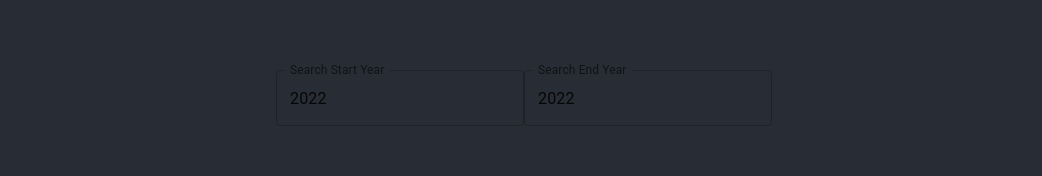
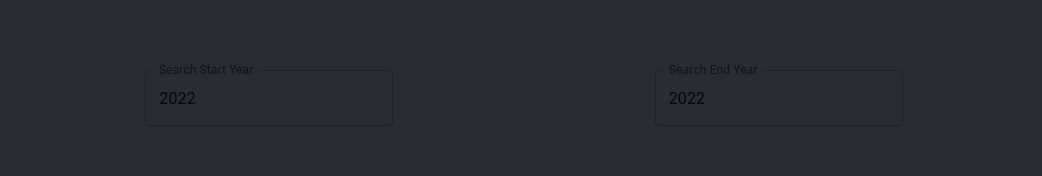
Before and after one commit to MathiasSoderqvist/NASA-Image-Collection, a React (Create React App) app: page / in a window 1280 px wide. Shown: the part 274-450 px from the top of the page, without its empty margins (116-1158 px from the left). Built offline with nearby package versions, Linux system fonts and the light colour scheme.

Commit message:
fix styles

```diff
--- a/src/Components/SearchPage.js
+++ b/src/Components/SearchPage.js
@@ -3,10 +3,9 @@ import { useState } from 'react';
 
 import nasaLogo from '../nasa.svg';
 import Box from '@mui/material/Box';
-import Stack from '@mui/material/Stack';
 import { getSearch } from '../ApiService';
 import Button from '@mui/material/Button';
-import { Typography } from '@mui/material';
+import { Grid, Typography } from '@mui/material';
 import InputBase from '@mui/material/InputBase';
 import TextField from '@mui/material/TextField';
 import { DatePicker } from '@mui/x-date-pickers';
@@ -85,7 +84,7 @@ export const SearchPage = () => {
         <Typography variant='h1'>
           <span><img src={nasaLogo} className="App-logo" alt="logo" /> Image Collection</span>
         </Typography>
-        <Stack margin={'4rem'} flexDirection='row' justifyContent={'space-between'}>
+        <Grid container margin={'4rem'} justifyContent='space-evenly' alignItems='center'>
          <DatePicker
             views={['year']}
             value={yearStart}
@@ -94,6 +93,7 @@ export const SearchPage = () => {
               setYearStart(newValue);
             }}
             renderInput={(params) => <TextField {...params} helperText={null} />}
+            sx={{ marginBottom: '2rem' }}
           />
           <DatePicker
             value={yearEnd}
@@ -103,8 +103,9 @@ export const SearchPage = () => {
               setYearEnd(newValue);
             }}
             renderInput={(params) => <TextField {...params} helperText={null} />}
+            sx={{ marginTop: '2rem' }}
           />
-        </Stack>
+        </Grid>
         <form onSubmit={onSubmitSearch}>
           <Search>
             <SearchIconWrapper>
```
Also changed, not shown: 1 other file (tests, documents, lock files or other folders).
